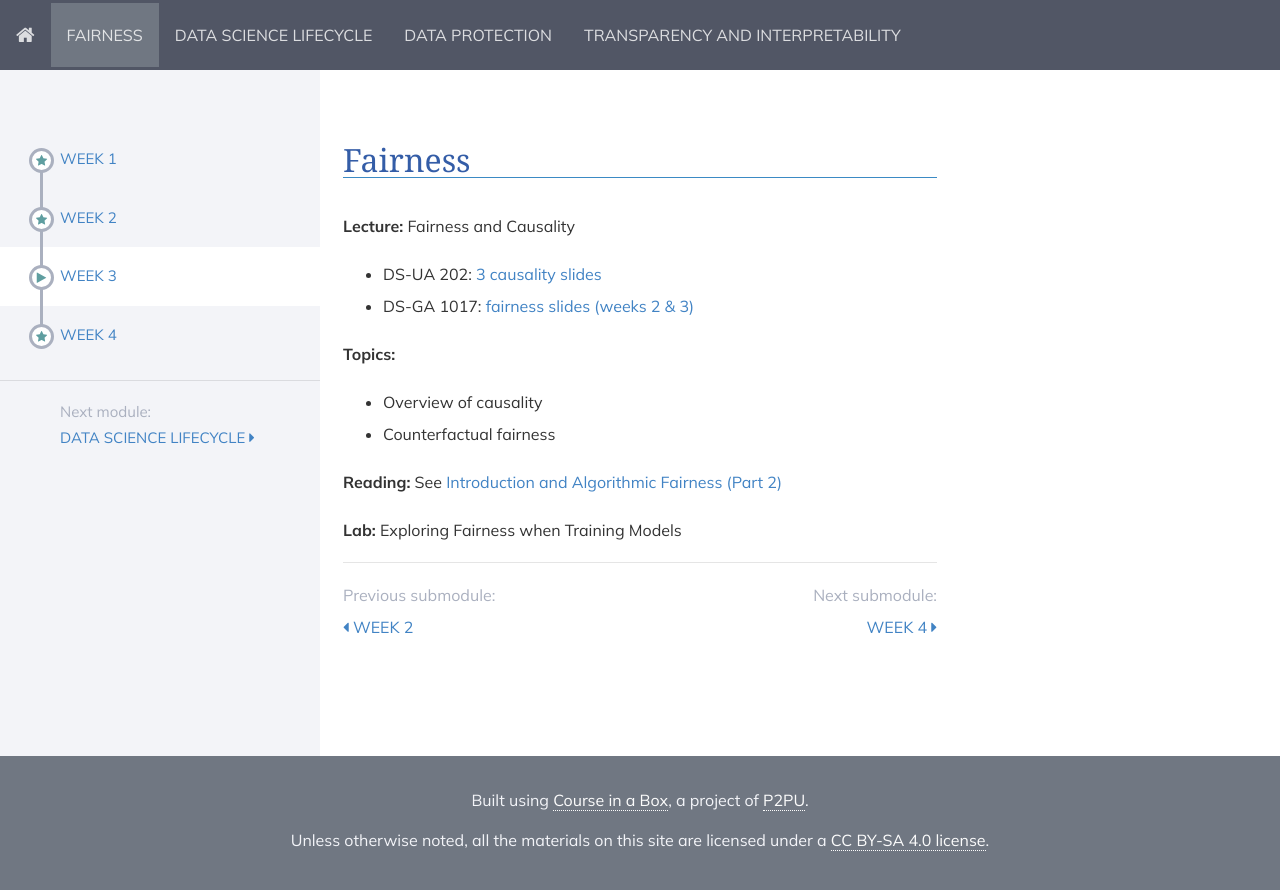
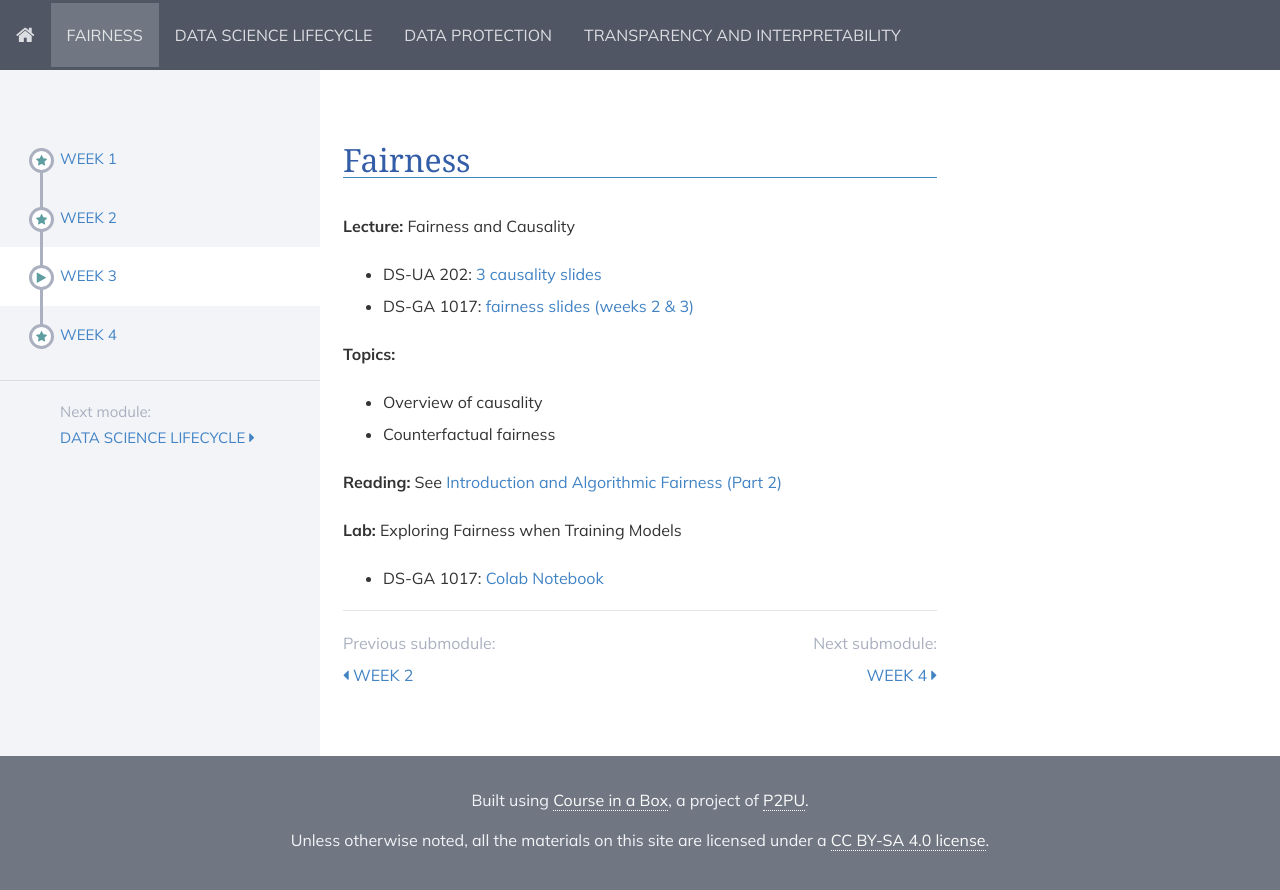
Before and after one commit to DataResponsibly/rds24, a Jekyll site: the page built from modules/fairness/_posts/2000-01-03-week3.md, in a window 1280 px wide. Shown: the top 890 px of the page. Built offline with Jekyll 4.4.1, drawn with Linux system fonts in a browser that asks for light colours; nearby versions of some CDN libraries.

Commit message:
Add lab3

```diff
--- a/modules/fairness/_posts/2000-01-03-week3.md
+++ b/modules/fairness/_posts/2000-01-03-week3.md
@@ -18,4 +18,4 @@ title: Week 3
 
 **Lab:** Exploring Fairness when Training Models
 
-[//]: * [Colab Notebook](https://colab.research.google.com/drive/1DFasW_Sg9Zt1jJHhMQpW4U1bol5xdrhi?usp=sharing)
+* DS-GA 1017: [Colab Notebook](https://drive.google.com/file/d/1tEjVTS012N3IWD5rlRYswmcc0Wc9UIr_/view?usp=sharing)
```
